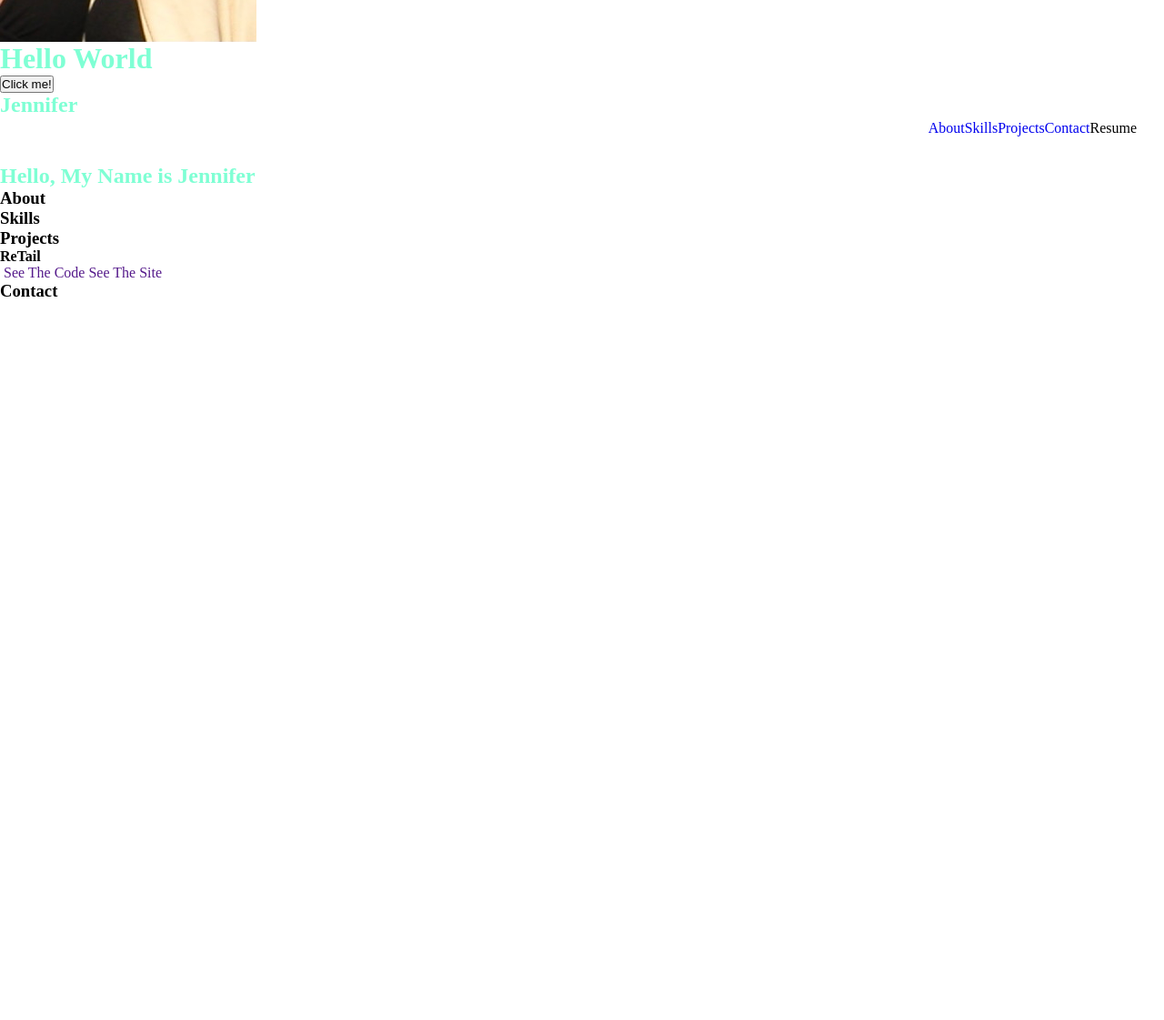
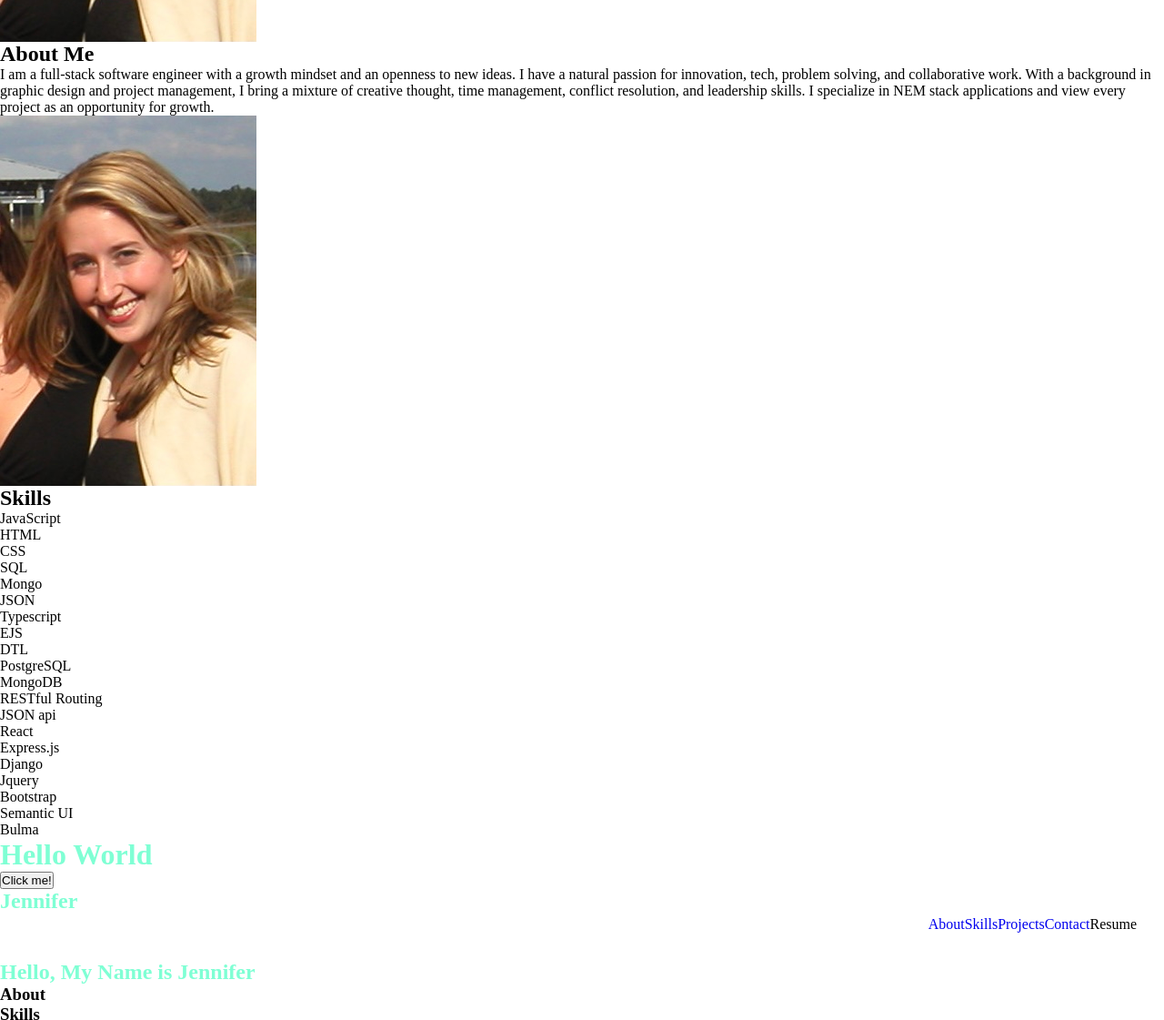
Before and after one commit to jennifergoldberg/Portfolio, a plain HTML site: page index.html in a window 1280 px wide. Shown: the part 500-1621 px from the top of the page at 91% size. Before the commit the page ends 831 px from the top, so only its background shows below. Drawn offline with Linux system fonts and the light colour scheme.

Commit message:
added skills section

```diff
--- a/index.html
+++ b/index.html
@@ -45,12 +45,64 @@
 
   <!-- Hero -->
   <section class="hero">
-    <h1 class="hero__title hero__title--hero">
+    <h1 class="section__title section__title--hero">
       Hello, My Name is Jennifer
     </h1>
-    <p class="hero__subtitle section__subtitle--hero">web developer</p>
+    <p class="section__subtitle section__subtitle--hero">web developer</p>
     <img src="assets/Jennifer_Goldberg.jpg" alt="Picture of Jennifer Goldberg" class="hero__image">
   </section>
+
+  <!-- About -->
+  <section class="about" id="about">
+    <h2 class="section__title section__title--about">About Me</h2>
+    <p class="section__subtitle section__subtitle--about"></p>
+
+    <div class="about__body">
+      <p>I am a full-stack software engineer with a growth mindset and an openness to new ideas. I have a natural passion for innovation, tech, problem solving, and collaborative work. With a background in graphic design and project management, I bring a mixture of creative thought, time management, conflict resolution, and leadership skills. I specialize in NEM stack applications and view every project as an opportunity for growth. </p>
+    </div>
+
+    <img src="assets/Jennifer_Goldberg.jpg" alt="Picture of Jennifer Goldberg" class="hero__image">
+  </section>
+
+  <!-- Skills -->
+  <section class="skills" id="skills">
+    <h2 class="section__title section__title--skills">Skills</h2>
+    <ul class="skills__list">
+      <li class="skills__item skills__item--lang">JavaScript</li>
+      <li class="skills__item skills__item--lang">HTML</li>
+      <li class="skills__item skills__item--lang">CSS</li>
+      <li class="skills__item skills__item--lang">SQL</li>
+      <li class="skills__item skills__item--lang">Mongo</li>
+      <li class="skills__item skills__item--lang">JSON</li>
+      <li class="skills__item skills__item--lang">Typescript</li>
+      <li class="skills__item skills__item--lang">EJS</li>
+      <li class="skills__item skills__item--lang">DTL</li>
+      <li class="skills__item skills__item--db">PostgreSQL</li>
+      <li class="skills__item skills__item--db">MongoDB</li>
+      <li class="skills__item skills__item--db">RESTful Routing</li>
+      <li class="skills__item skills__item--db">JSON api</li>
+      <li class="skills__item skills__item--framework">React</li>
+      <li class="skills__item skills__item--framework">Express.js</li>
+      <li class="skills__item skills__item--framework">Django</li>
+      <li class="skills__item skills__item--framework">Jquery</li>
+      <li class="skills__item skills__item--framework">Bootstrap</li>
+      <li class="skills__item skills__item--framework">Semantic UI</li>
+      <li class="skills__item skills__item--framework">Bulma</li>
+    </ul>
+  </section>
+
+
+
+
+
+
+
+
+
+
+
+
+
 
 
 
```
